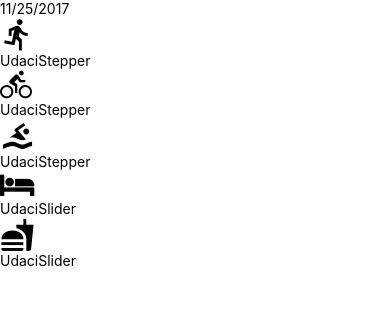
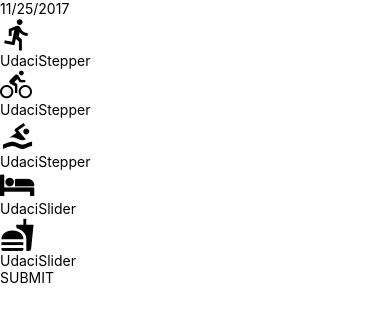
Before and after one commit to Suveshtr/UdaciFitness, a React Native app: screen / in a window 390 px wide. Shown: the top 322 px of the page. Built offline with nearby package versions, Linux system fonts and the light colour scheme.

Commit message:
Add Submit button component

```diff
--- a/components/AddEntry.js
+++ b/components/AddEntry.js
@@ -1,6 +1,6 @@
 import React from 'react'
-import { View, Text } from 'react-native'
-import { getMetricMetaInfo } from '../util/helpers'
+import { View, Text, TouchableOpacity } from 'react-native'
+import { getMetricMetaInfo, timeToString  } from '../util/helpers'
 import UdaciSlider from './UdaciSlider'
 import UdaciStepper from './UdaciStepper'
 import DateHeader from './DateHeader'
@@ -48,6 +48,21 @@
     }))
   }
 
+  submit = () => {
+     const key = timeToString()
+     const entry = this.state
+
+     // Update Redux
+
+     this.setState(() => ({ run: 0, bike: 0, swim: 0, sleep: 0, eat: 0 }))
+
+     // Navigate to home
+
+     // Save to "DB"
+
+     // Clear local notification
+   }
+
   render() {
     const metaInfo = getMetricMetaInfo()
     return (
@@ -75,7 +90,19 @@
             </View>
           )
         })}
+        <SubmitBtn onPress={this.submit} />
       </View>
     )
   }
 }
+
+// local component
+
+function SubmitBtn ({ onPress }) {
+   return (
+     <TouchableOpacity
+       onPress={onPress}>
+         <Text>SUBMIT</Text>
+     </TouchableOpacity>
+   )
+ }
```
